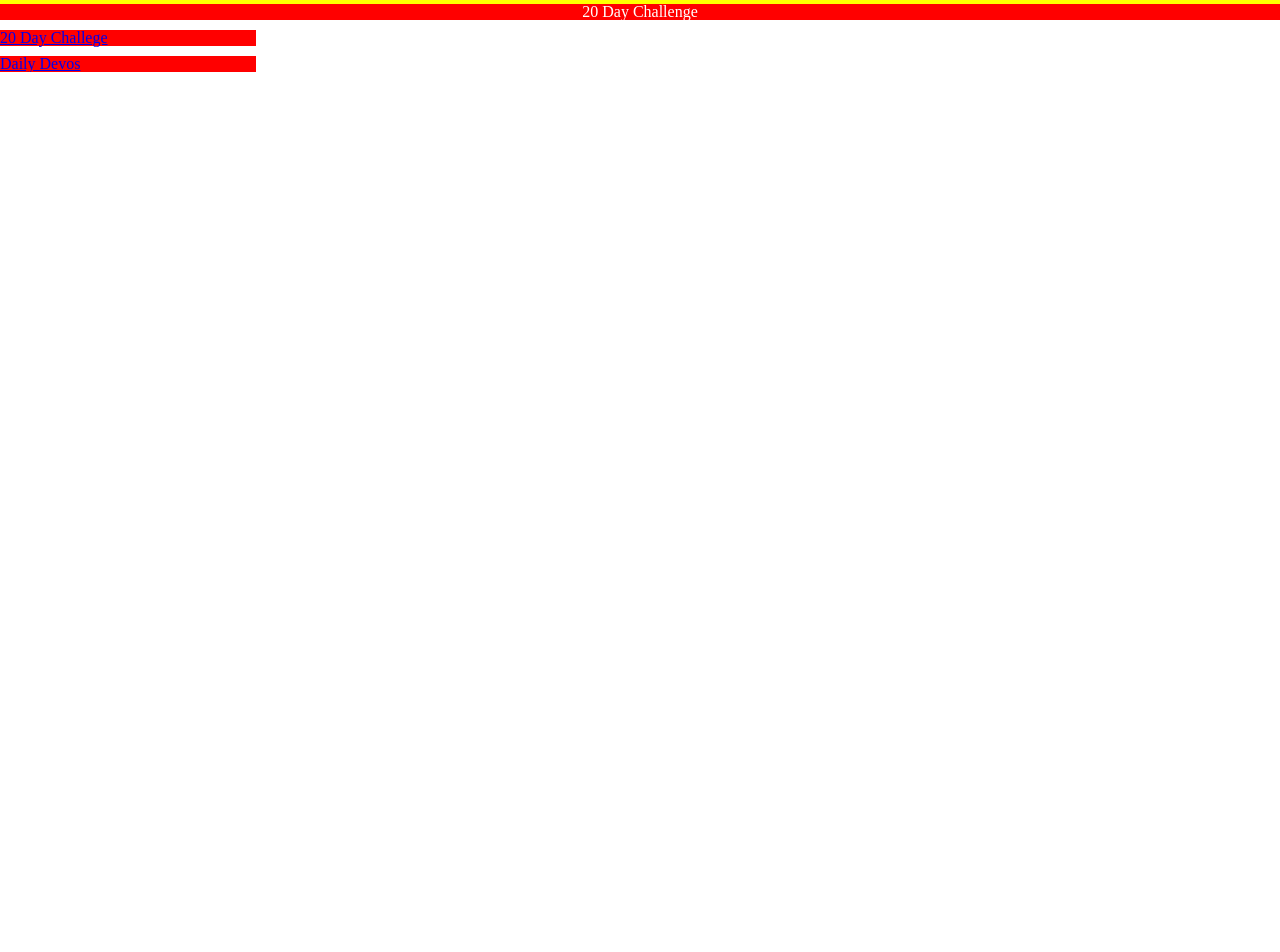
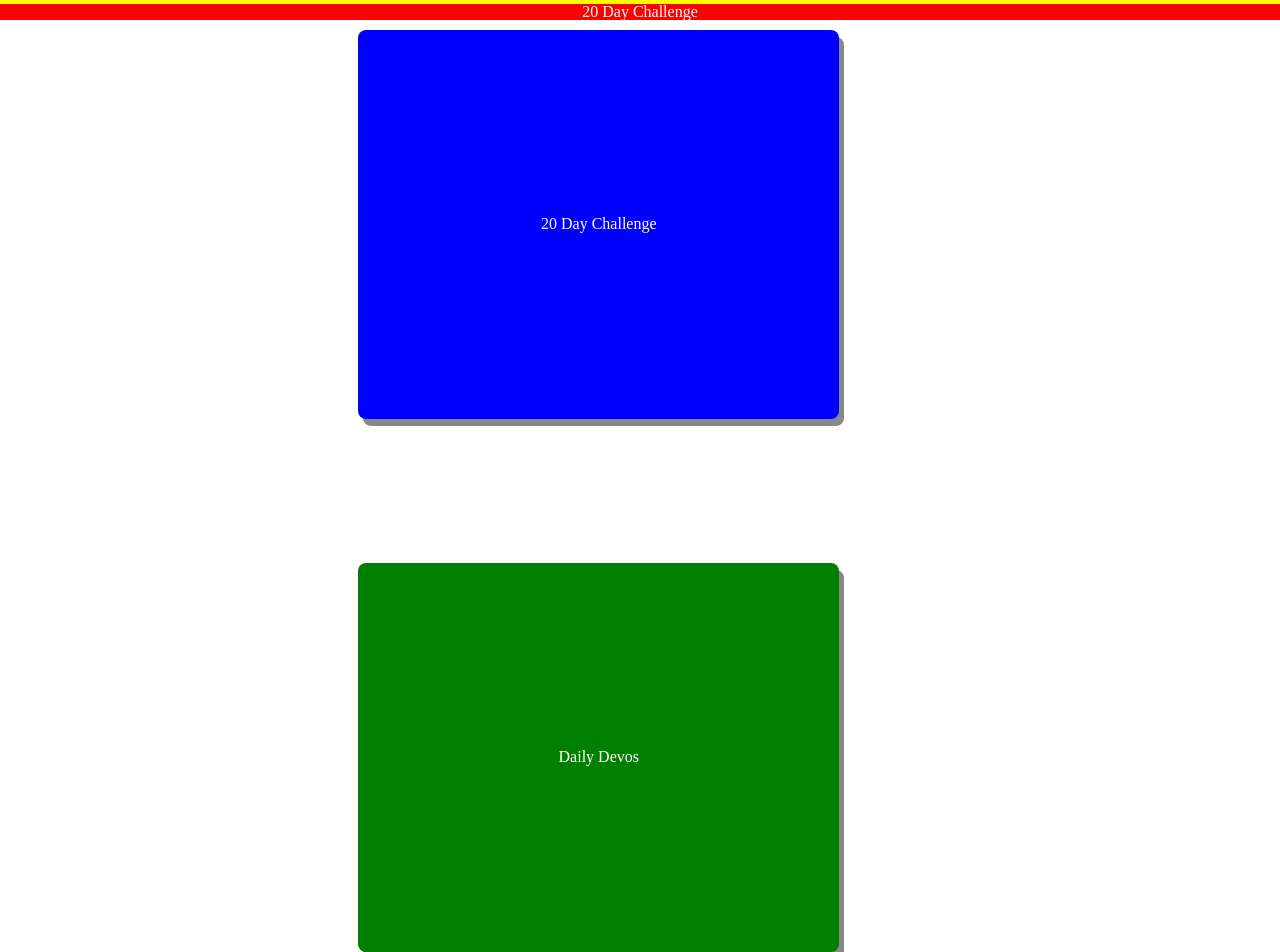
Before and after one commit to AIAUSA/assist-admin, an Angular app: page /dashboard in a window 1280 px wide. Shown: the part 2624-3576 px from the top of the page. Before the commit the page ends 2696 px from the top, so only its background shows below. Built offline with nearby package versions, Linux system fonts and the light colour scheme.

Commit message:
dashboard cards

```diff
--- a/src/app/devo-dash/devo-dash.component.css
+++ b/src/app/devo-dash/devo-dash.component.css
@@ -1,11 +1,55 @@
-a{
-  width: 20%;
+.cards{
+  color: white;
+  margin-top: 10px;
+  position: relative;
+  overflow: hidden;
+  margin-left: 28%;
+  display: flex;
+  flex-direction: column;
 }
-.cards{
 
-  margin-top: 10px;
-  background-color: red;
-  display: flex;
-  flex-direction: row;
+.square1{
+  position: absolute;
+    top: 0;
+    left: 0;
+    bottom: 0;
+    right: 0;
+    background-color: blue;
+    width: 50%;
+    height: 40%;
+    border-radius: .5em;
+    padding: 10px;
+    box-shadow: 5px 7px #888888;
+}
+
+.square2{
+  background-color: green;
+  height: 40%;
+  bottom: 0;
+  position: absolute;
+  width: 50%;
+  border-radius: .5em;
+  padding: 10px;
+  box-shadow: 5px 7px #888888;
+  cursor: pointer;
+}
+
+.square1 div,
+.square2 div{
+   display: table;
+   width: 100%;
+   height: 100%;
 
 }
+.square1 span,
+.square2 span
+ {
+    display: table-cell;
+    text-align: center;
+    vertical-align: middle;
+}
+
+.cards:before{
+    content: "";
+    padding-top: 100%;
+}
--- a/src/app/devo-dash/devo-dash.component.html
+++ b/src/app/devo-dash/devo-dash.component.html
@@ -1,3 +1,4 @@
-
-<a class= "cards" routerLink="/twentyday"> 20 Day Challege</a>
-<a class= "cards" routerLink="/dailydevos"> Daily Devos</a>
+<div class ="cards">
+  <div class='square1'  routerLink="/twentyday"><div><span> 20 Day Challenge</span></div></div>
+  <div class='square2'  routerLink="/dailydevos"><div><span> Daily Devos</span></div></div>
+</div>
```
